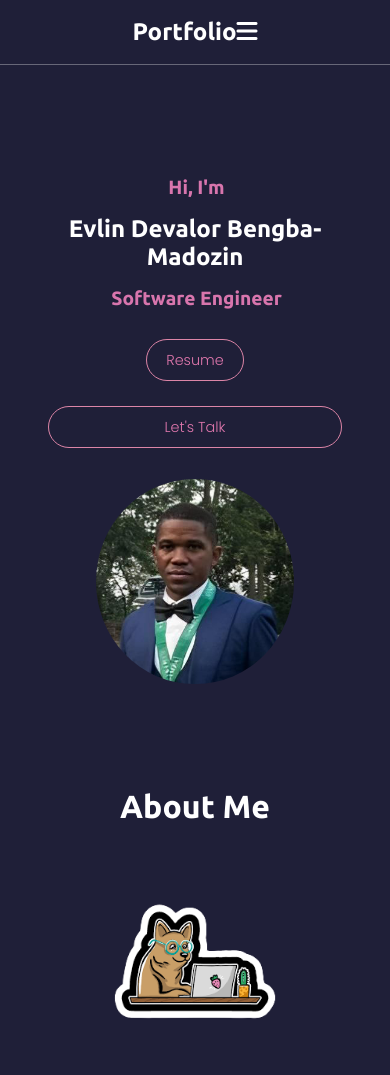
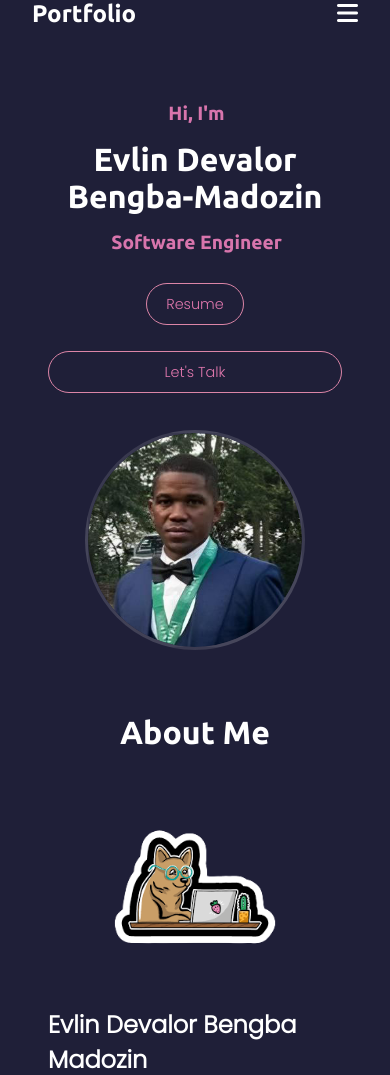
Before and after one commit to Ghost94dev/My-Portfolio, a Django app: page / in a window 390 px wide. Shown: the top 1075 px of the page. Run offline with Django 5.2, Linux system fonts and the light colour scheme; some libraries are stand-ins or nearby versions.

Commit message:
Update style.css

```diff
--- a/portfolio/myportfolio/static/css/style.css
+++ b/portfolio/myportfolio/static/css/style.css
@@ -13,15 +13,22 @@ body {
     scroll-behavior: smooth;
 }
 
+.nav-container {
+    width: 100%;
+    max-width: 1200px;
+    margin: 0 auto;
+    display: flex;
+    justify-content: space-between;
+    align-items: center;
+    padding: 0 1rem;
+}
+
 #navbar {
-    line-height: 4rem;
-    position: sticky;
+    position: fixed;
     top: 0;
-    left: 0;
-    z-index: 100;
-    border-bottom: .5px solid #ffffff52;
-    border-width: 80%;
-    margin-bottom: 1rem;
+    width: 100%;
+    z-index: 1000;
+    background-color: #1f1f38;
 }
 
 #navbar ul {
@@ -58,11 +65,35 @@ body {
 
 
 /* Home Section */
-.home-left,
+#home {
+    min-height: 100vh;
+    display: flex;
+    align-items: center;
+    padding-top: 80px;
+}
+
+.home-container {
+    width: 100%;
+    max-width: 1200px;
+    margin: 0 auto;
+    display: flex;
+    justify-content: space-between;
+    align-items: center;
+    padding: 0 2rem;
+}
+
+.home-left {
+    width: 50%;
+    padding: 2rem;
+}
+
 .home-right {
-    width: 40%;
-    padding: 5rem;
+    width: 50%;
+    display: flex;
+    justify-content: center;
+    align-items: center;
 }
+
 
 .home-right {
     padding: 2;
@@ -94,13 +125,21 @@ body {
 
 
 .circle {
-    width: 19rem;
-    height: 25rem;
-    border-radius: 60%;
-    padding: .4rem;
-    position: relative;
+   width: 350px;
+    height: 350px;
+    border-radius: 50%;
+    overflow: hidden;
+    border: 3px solid rgba(255, 255, 255, 0.1);
+    display: flex;
+    justify-content: center;
+    align-items: center;
 }
 
+.circle img {
+    width: 100%;
+    height: 100%;
+    object-fit: cover;
+}
 /* About Section */
 .about-left,
 .about-right {
@@ -679,6 +718,12 @@ ul li a:hover {
         flex-direction: column;
         text-align: center;
         padding: 1rem;
+        padding-top: 70px;
+    }
+
+     .home-container {
+        flex-direction: column;
+        text-align: center;
     }
 
     .home-left, .home-right {
@@ -695,8 +740,9 @@ ul li a:hover {
     }
 
     .circle {
-        width: 15rem;
-        height: 15rem;
+        width: 280px;
+        height: 280px;
+        margin: 0 auto;
     }
 
     .about-container {
@@ -756,17 +802,17 @@ ul li a:hover {
 
 /* Small mobile devices */
 @media (max-width: 480px) {
-    .home-left h1 {
-        font-size: 1.5rem;
-    }
-
     .home-left h6, .home-left h4 {
         font-size: 1.2rem;
     }
 
     .circle {
-        width: 12rem;
-        height: 12rem;
+        width: 220px;
+        height: 220px;
+    }
+
+    .home-left h1 {
+        font-size: 2rem !important;
     }
 
     .btn {
```
